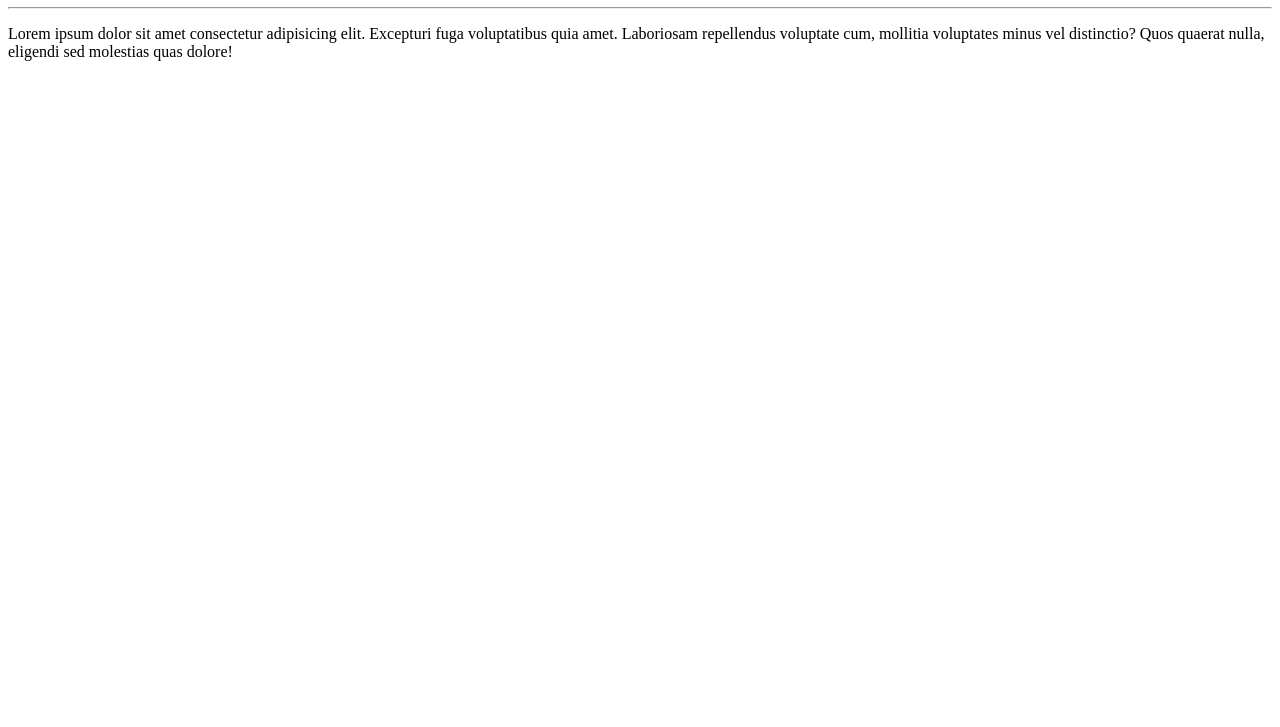
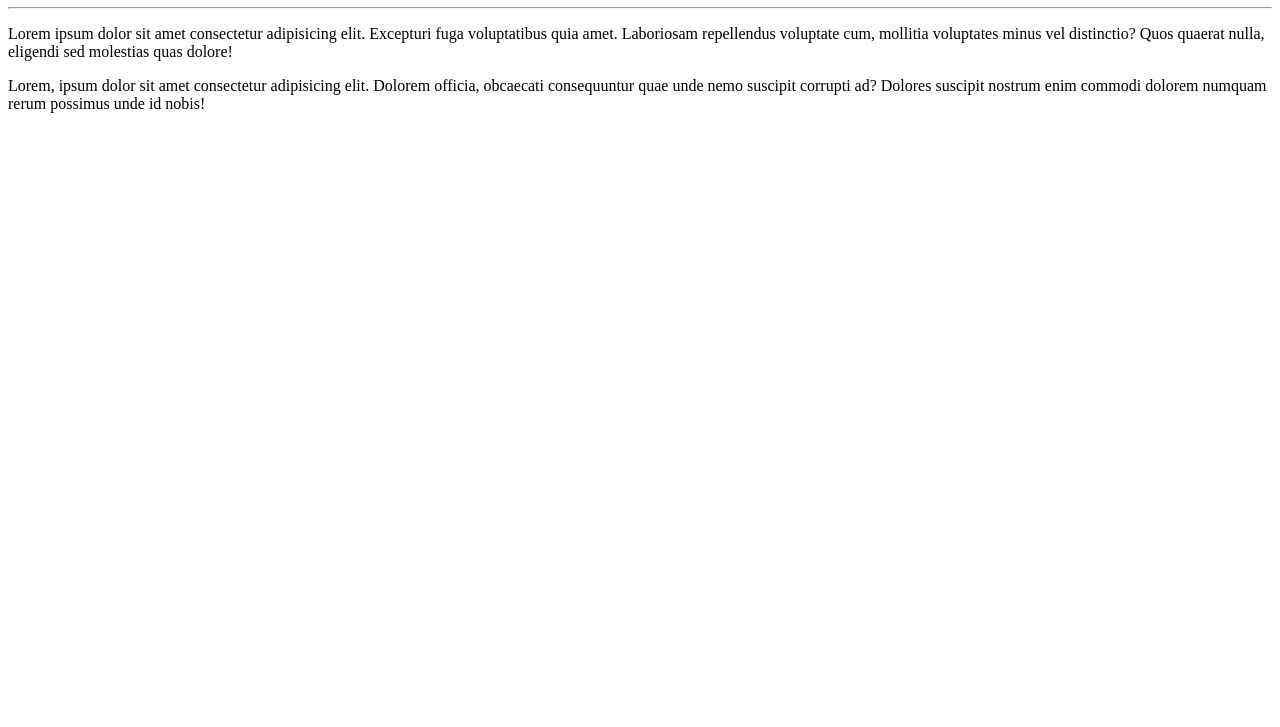
Before and after one commit to Schulz-Matheus/Hello--world, a plain HTML site: page site-test/index.html in a window 1280 px wide. Shown: the part 73-800 px from the top of the page. Drawn offline with Linux system fonts and the light colour scheme.

Commit message:
Add a new paragrafy

```diff
--- a/site-test/index.html
+++ b/site-test/index.html
@@ -9,5 +9,6 @@
     <h1>Hello, World!</h1>
     <hr>
     <p>Lorem ipsum dolor sit amet consectetur adipisicing elit. Excepturi fuga voluptatibus quia amet. Laboriosam repellendus voluptate cum, mollitia voluptates minus vel distinctio? Quos quaerat nulla, eligendi sed molestias quas dolore!</p>
+    <p>Lorem, ipsum dolor sit amet consectetur adipisicing elit. Dolorem officia, obcaecati consequuntur quae unde nemo suscipit corrupti ad? Dolores suscipit nostrum enim commodi dolorem numquam rerum possimus unde id nobis!</p>
 </body>
 </html>
```
